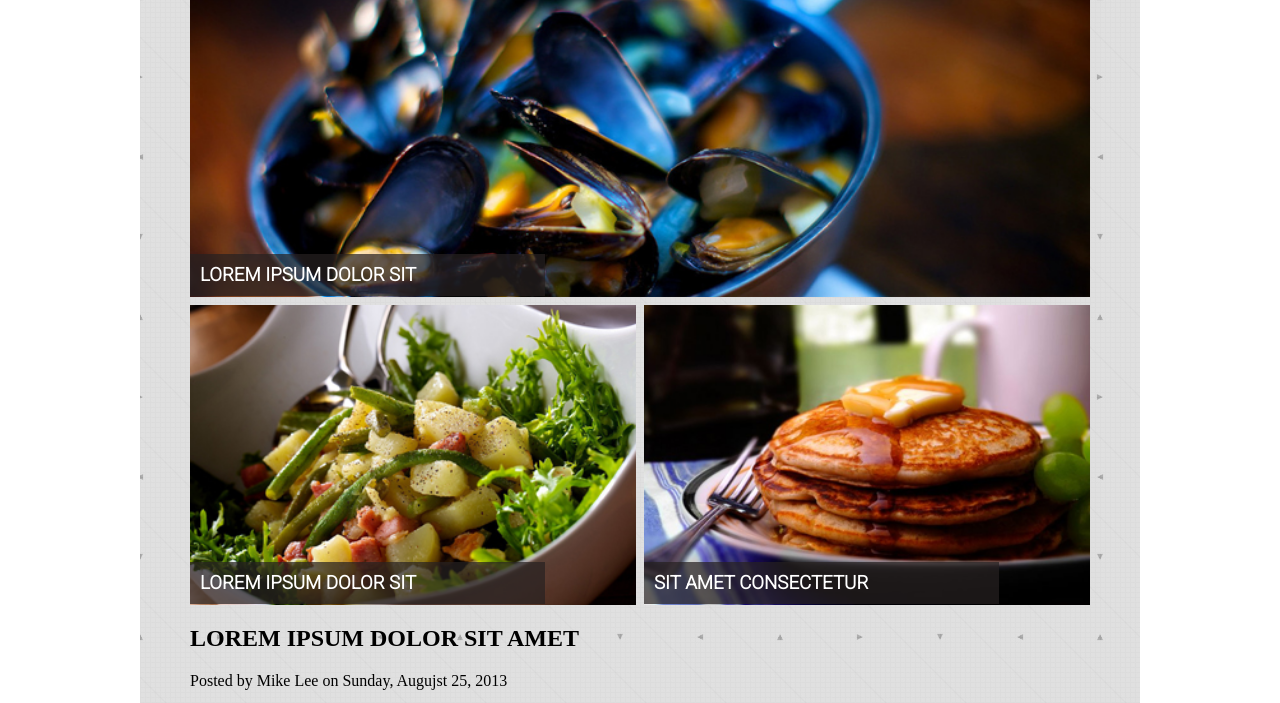
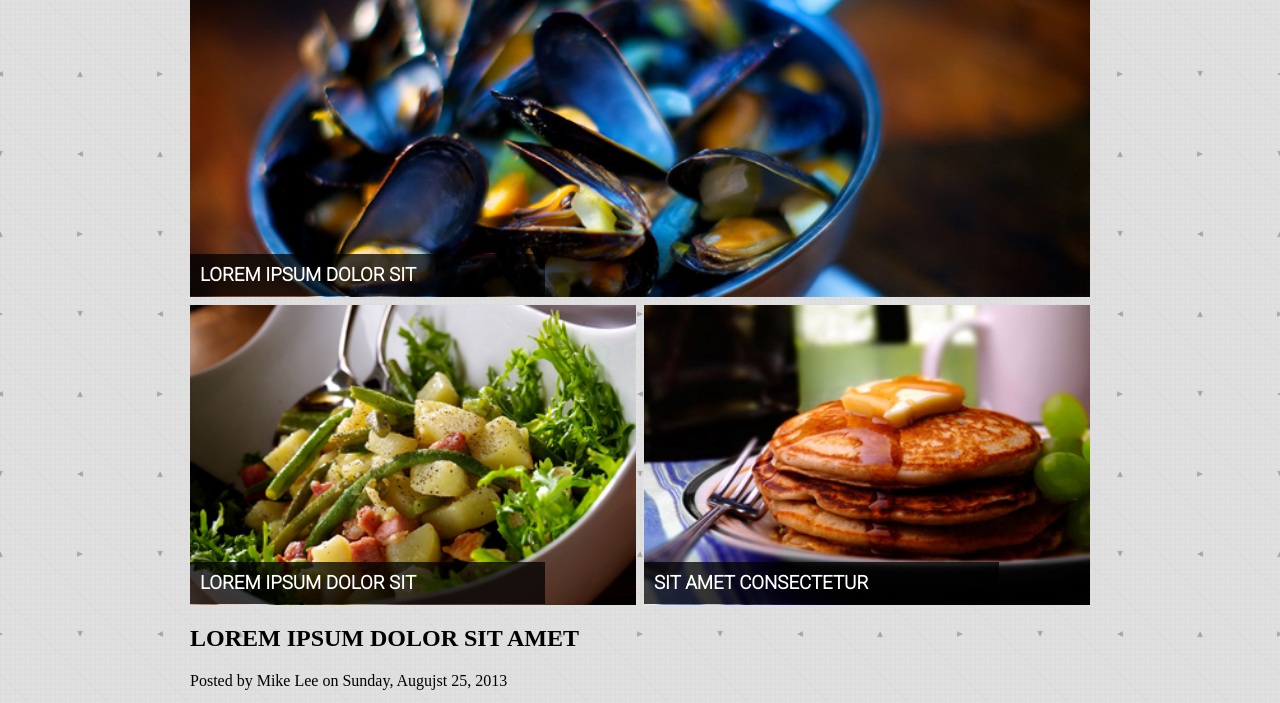
Before and after one commit to 1Sami1/FoodExplorer, a website: page dev/index.html in a window 1280 px wide. Shown: the part 86-789 px from the top of the page. Drawn offline with nearby package versions, Linux system fonts and the light colour scheme; files that its build step writes are made by us from their sources.

Commit message:
edited Background

```diff
--- a/dev/scss/_herogrid.scss
+++ b/dev/scss/_herogrid.scss
@@ -13,7 +13,7 @@
             height: 300px;
     }
     h3{
-        background-color: rgba(39, 33, 33, 0.708);
+        background-color: rgba(0, 0, 0, 0.747);
         color: white;
         position: absolute;
         width: 345px;
--- a/dev/scss/_typog.scss
+++ b/dev/scss/_typog.scss
@@ -1,3 +1,3 @@
-main{
+body{
     background-image: url("../images/bg.jpg");
 }
```
